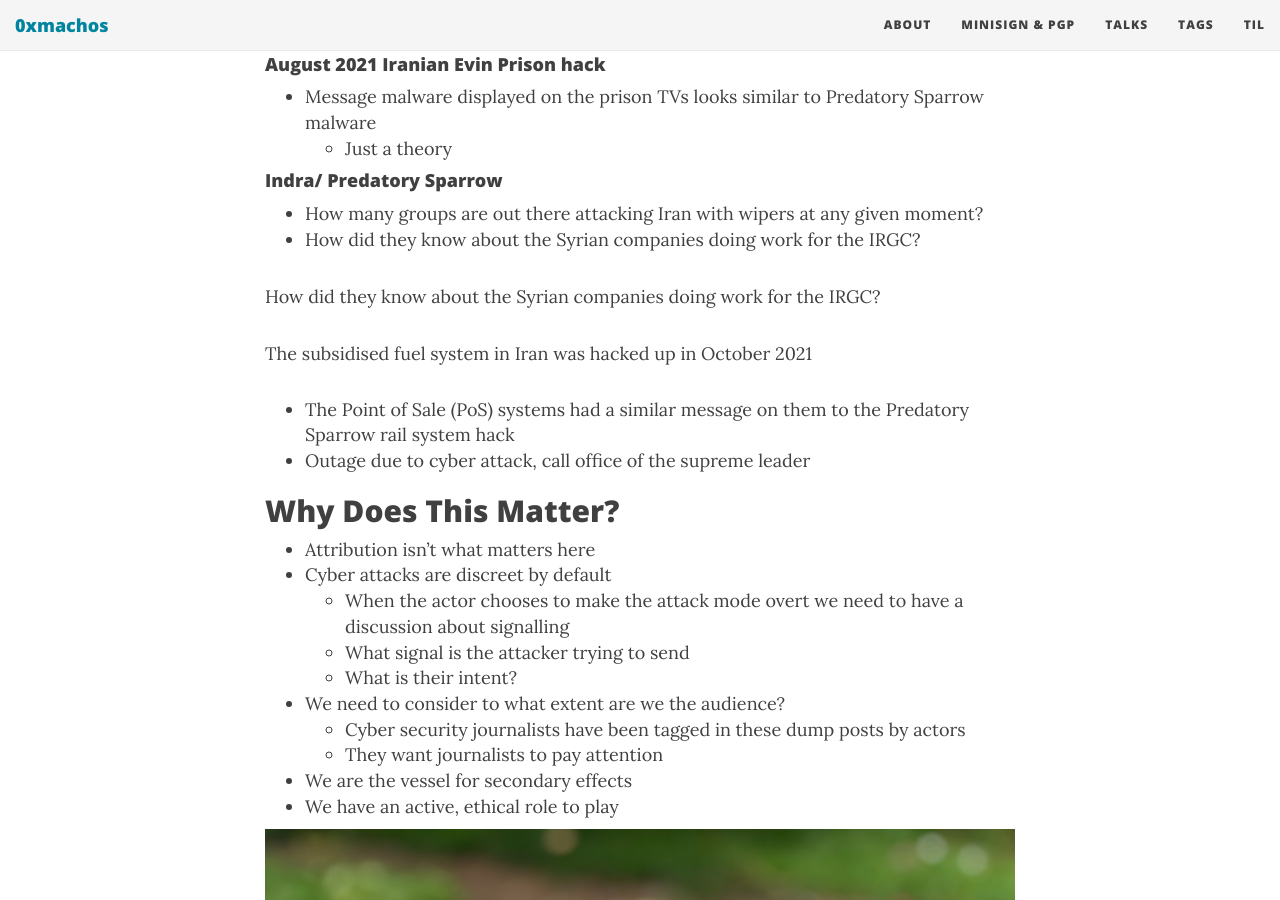
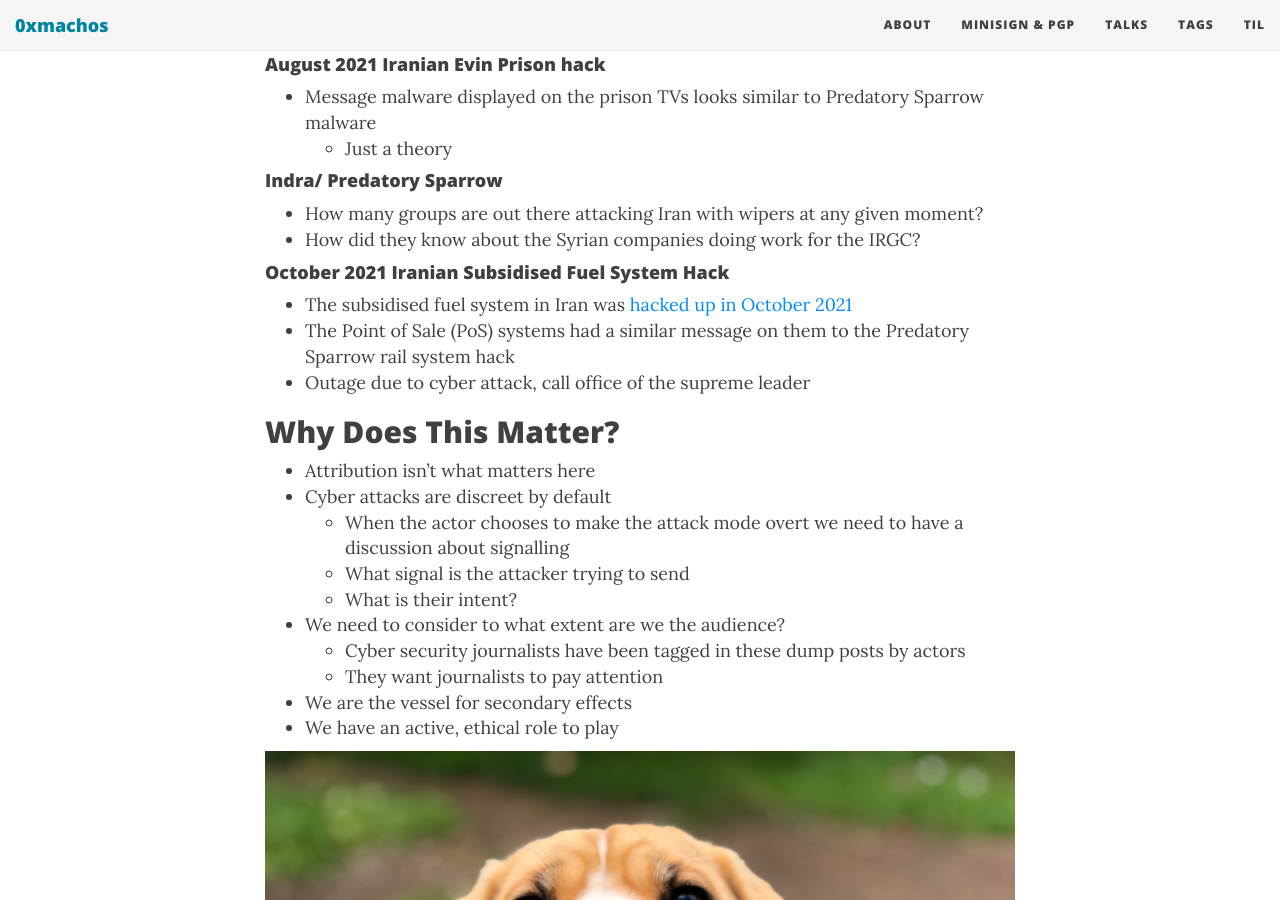
Before and after one commit to 0xmachos/0xmachos.github.io, a Jekyll site: the page built from _posts/2021-11-21-CYBERWARCON-2021.md, in a window 1280 px wide and 900 px high, scrolled down 17007 px. Built offline with Jekyll 4.4.1, drawn with Linux system fonts in a browser that asks for light colours; nearby versions of some CDN libraries.

Commit message:
Change Iran Fuel Hack section

```diff
--- a/_posts/2021-11-21-CYBERWARCON-2021.md
+++ b/_posts/2021-11-21-CYBERWARCON-2021.md
@@ -529,9 +529,9 @@
 * How many groups are out there attacking Iran with wipers at any given moment?
 * How did they know about the Syrian companies doing work for the IRGC?
 
-How did they know about the Syrian companies doing work for the IRGC?
+#### October 2021 Iranian Subsidised Fuel System Hack
 
-The subsidised fuel system in Iran was hacked up in October 2021
+* The subsidised fuel system in Iran was [hacked up in October 2021](https://www.nytimes.com/2021/10/26/world/middleeast/iran-gas-station-hack.html)
 * The Point of Sale (PoS) systems had a similar message on them to the Predatory Sparrow rail system hack
 * Outage due to cyber attack, call office of the supreme leader
 
```
